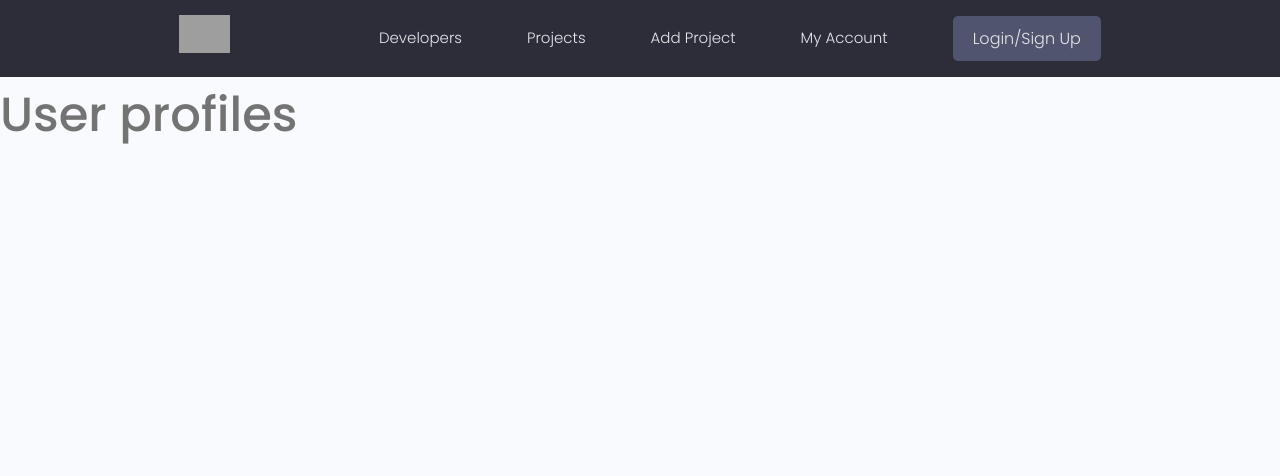
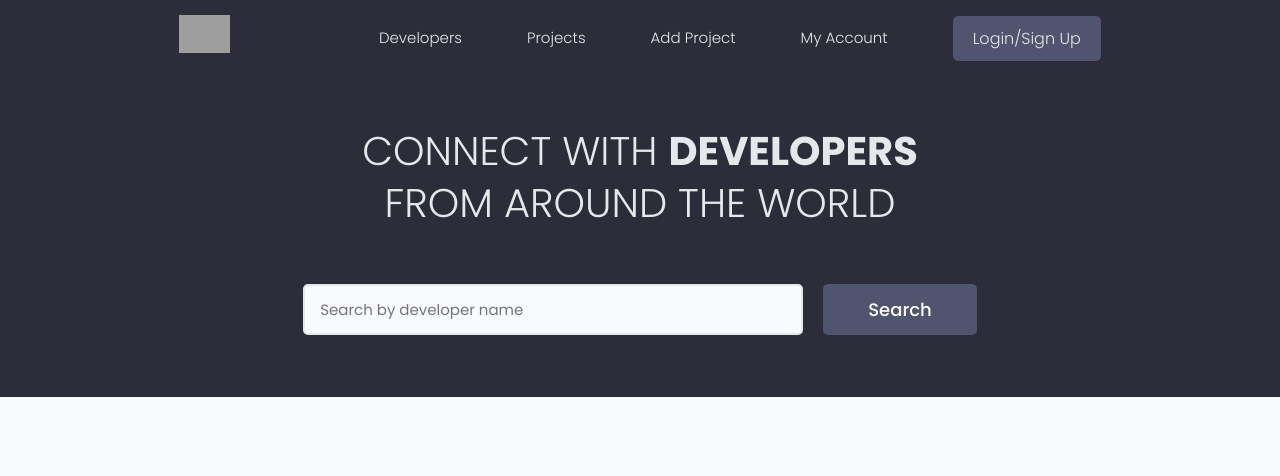
Before and after one commit to sukanta-27/devsearch.io, a Django app: page / in a window 1280 px wide. Shown: the top 476 px of the page. Run offline with Django 3.2, Linux system fonts and the light colour scheme; some libraries are stand-ins or nearby versions; grey boxes are pictures that could not be loaded.

Commit message:
Add profiles page

```diff
--- a/users/templates/users/profiles.html
+++ b/users/templates/users/profiles.html
@@ -1,7 +1,61 @@
 {% extends 'main.html' %}
+{% load static %}
+{% block content %}
+  <!-- Main Section -->
+  <main class="home">
+    <section class="hero-section text-center">
+      <div class="container container--narrow">
+        <div class="hero-section__box">
+          <h2>CONNECT WITH <span>DEVELOPERS</span></h2>
+          <h2>FROM AROUND THE WORLD</h2>
+        </div>
 
-{% block content %}
-    <h1>
-        User profiles
-    </h1>
+        <div class="hero-section__search">
+          <form class="form" action="#" method="get">
+            <div class="form__field">
+              <label for="formInput#search">Search Developers </label>
+              <input class="input input--text" id="formInput#search" type="text" name="text"
+                placeholder="Search by developer name" />
+            </div>
+
+            <input class="btn btn--sub btn--lg" type="submit" value="Search" />
+          </form>
+        </div>
+      </div>
+    </section>
+    <!-- Search Result: DevList -->
+    <section class="devlist">
+      <div class="container">
+        <div class="grid grid--three">
+          {% for profile in profiles %}
+
+          <div class="column card">
+            <div class="dev">
+              <a href="#" class="card__body">
+                <div class="dev__profile">
+                  <img class="avatar avatar--md" src="{% static profile.profile_image.url %}" alt="image" />
+                  <div class="dev__meta">
+                    <h3>{{profile.name}}</h3>
+                    <h5>{{profile.short_intro}}</h5>
+                  </div>
+                </div>
+                <p class="dev__info">
+                  {{ profile.bio|slice:"150" }}...
+                </p>
+                <div class="dev__skills">
+
+                  <span class="tag tag--pill tag--main">
+                    <small>JavaScript</small>
+                  </span>
+                </div>
+              </a>
+            </div>
+          </div>
+
+          {% endfor %}
+        </div>
+      </div>
+    </section>
+
+  </main>
 {% endblock content %}
--- a/users/views.py
+++ b/users/views.py
@@ -1,6 +1,12 @@
 from django.http import request
 from django.shortcuts import render
+from .models import Profile
 
 # Create your views here.
 def profiles(request):
-    return render(request=request, template_name='users/profiles.html')
+    profileList = Profile.objects.all()
+    context = {
+        'profiles': profileList,
+    }
+    return render(request=request, \
+        template_name='users/profiles.html', context=context)
```
